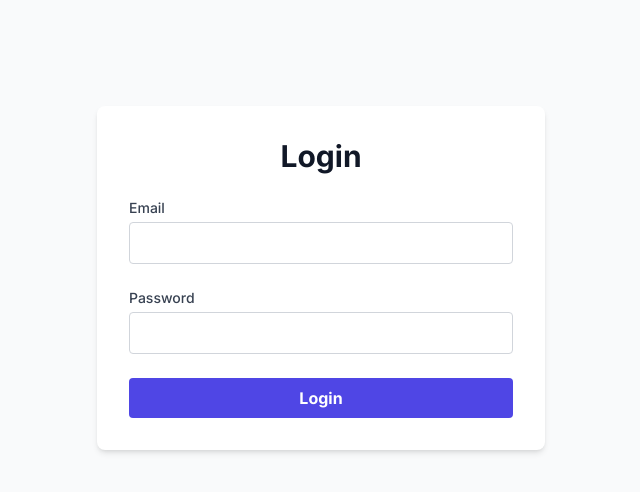
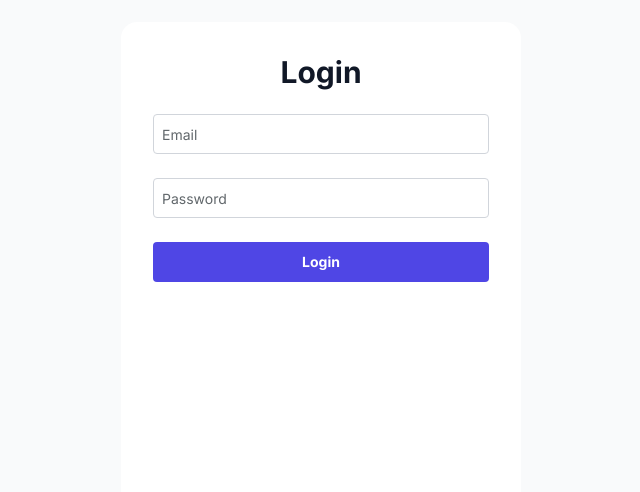
Before and after one commit to kemojal/transcribe_frontend, a Next.js app: page /login in a window 1280 px wide. Shown: the part 122-614 px from the top of the page, without its empty margins (319-959 px from the left). Built offline with nearby package versions, Linux system fonts and the light colour scheme.

Commit message:
transcribe ai frontend

```diff
--- a/app/(auth)/login/page.tsx
+++ b/app/(auth)/login/page.tsx
@@ -2,6 +2,9 @@
 import { useState } from "react";
 import axios from "axios";
 import { useRouter } from "next/navigation";
+import { BASEURL } from "@/constants";
+import { Input } from "@/components/ui/input";
+import { Button } from "@/components/ui/button";
 
 const Login = () => {
   const router = useRouter();
@@ -11,7 +14,7 @@ const Login = () => {
 
   const handleLogin = async () => {
     try {
-      const response = await axios.post("http://127.0.0.1:8000/users/login", {
+      const response = await axios.post(`${BASEURL}/users/login`, {
         email,
         password,
       });
@@ -25,48 +28,50 @@ const Login = () => {
 
   return (
     <div className="flex items-center justify-center min-h-screen bg-gray-50">
-      <div className="w-full max-w-md p-8 space-y-6 bg-white rounded-lg shadow-md">
+      <div className="w-full max-w-[400px] p-8 space-y-6 bg-white rounded-lg  min-h-[512px]">
         <h2 className="text-3xl font-bold text-center text-gray-900">Login</h2>
         {error && <p className="text-sm text-red-500 text-center">{error}</p>}
         <div>
-          <label
+          {/* <label
             htmlFor="email"
             className="block text-sm font-medium text-gray-700"
           >
             Email
-          </label>
-          <input
+          </label> */}
+          <Input
             type="email"
             name="email"
             id="email"
+            placeholder="Email"
             value={email}
             onChange={(e) => setEmail(e.target.value)}
             className="w-full p-2 mt-1 border border-gray-300 rounded focus:ring-indigo-500 focus:border-indigo-500"
           />
         </div>
         <div>
-          <label
+          {/* <label
             htmlFor="password"
             className="block text-sm font-medium text-gray-700"
           >
             Password
-          </label>
-          <input
+          </label> */}
+          <Input
             type="password"
             name="password"
             id="password"
+            placeholder="Password"
             value={password}
             onChange={(e) => setPassword(e.target.value)}
             className="w-full p-2 mt-1 border border-gray-300 rounded focus:ring-indigo-500 focus:border-indigo-500"
           />
         </div>
         <div>
-          <button
+          <Button
             onClick={handleLogin}
             className="w-full px-4 py-2 font-bold text-white bg-indigo-600 rounded hover:bg-indigo-700 focus:outline-none focus:ring-2 focus:ring-indigo-500"
           >
             Login
-          </button>
+          </Button>
         </div>
       </div>
     </div>
--- a/app/(home)/transcriptions/[id]/page.tsx
+++ b/app/(home)/transcriptions/[id]/page.tsx
@@ -2,6 +2,7 @@
 import { useEffect, useState } from "react";
 import axios from "axios";
 import { useRouter } from "next/navigation";
+import { BASEURL } from "@/constants";
 
 const TranscriptionDetail = ({ params }: { params: { id: string } }) => {
   const id = params.id;
@@ -13,7 +14,7 @@ const TranscriptionDetail = ({ params }: { params: { id: string } }) => {
         try {
           const token = localStorage.getItem("token");
           const response = await axios.get(
-            `http://localhost:8000/transcriptions/${id}`,
+            `${BASEURL}/transcriptions/${id}`,
             {
               headers: {
                 Authorization: `Bearer ${token}`,
--- /dev/null
+++ b/app/components/Dropdowns/ProjectDropdown.tsx
@@ -0,0 +1,44 @@
+import {
+  DropdownMenu,
+  DropdownMenuContent,
+  DropdownMenuItem,
+  DropdownMenuLabel,
+  DropdownMenuSeparator,
+  DropdownMenuTrigger,
+} from "@/components/ui/dropdown-menu";
+import { Copy, Ellipsis, SquarePen, Trash } from "lucide-react";
+
+export const ProjectDropdown = () => {
+  return (
+    <DropdownMenu>
+      <DropdownMenuTrigger>
+        {" "}
+        <Ellipsis size={20} />
+      </DropdownMenuTrigger>
+      <DropdownMenuContent className="mr-2">
+        <DropdownMenuLabel>Project Actions</DropdownMenuLabel>
+        <DropdownMenuSeparator />
+        <DropdownMenuItem className="cursor-pointer gap-2 ">
+          <span>
+            <Copy size={16} />
+          </span>
+          Copy shared link
+        </DropdownMenuItem>
+        <DropdownMenuItem className="cursor-pointer gap-2 ">
+          <span>
+            <SquarePen size={16} />
+          </span>
+          Edit
+        </DropdownMenuItem>
+        <DropdownMenuItem className="cursor-pointer gap-2 ">
+          <span>
+            <Trash size={16} />
+          </span>
+          Remove
+        </DropdownMenuItem>
+        {/* <DropdownMenuItem>Team</DropdownMenuItem>
+        <DropdownMenuItem>Subscription</DropdownMenuItem> */}
+      </DropdownMenuContent>
+    </DropdownMenu>
+  );
+};
--- a/app/components/ProjectDialogue.tsx
+++ b/app/components/ProjectDialogue.tsx
@@ -11,6 +11,7 @@ import {
 import { Button } from "@/components/ui/button";
 import { Input } from "@/components/ui/input";
 import { useRouter } from "next/navigation";
+import { BASEURL } from "@/constants";
 
 export const ProjectDialogue = () => {
   const [name, setName] = useState("");
@@ -30,7 +31,7 @@ export const ProjectDialogue = () => {
     }
 
     try {
-      const response = await fetch("http://localhost:8000/projects", {
+      const response = await fetch(`${BASEURL}/projects`, {
         method: "POST",
         headers: {
           "Content-Type": "application/json",
--- a/app/components/ProjectForm.tsx
+++ b/app/components/ProjectForm.tsx
@@ -2,6 +2,7 @@
 import { useState } from "react";
 import axios from "axios";
 import { useRouter } from "next/router";
+import { BASEURL } from "@/constants";
 
 const ProjectForm = () => {
   const router = useRouter();
@@ -11,7 +12,7 @@ const ProjectForm = () => {
     try {
       const token = localStorage.getItem("token");
       await axios.post(
-        "http://localhost:8000/projects",
+        `${BASEURL}/projects`,
         {
           name,
         },
--- a/app/globals.css
+++ b/app/globals.css
@@ -4,58 +4,48 @@
 
 @layer base {
   :root {
-    --background: 0 0% 100%;
-    --foreground: 222.2 84% 4.9%;
-    --card: 0 0% 100%;
-    --card-foreground: 222.2 84% 4.9%;
-    --popover: 0 0% 100%;
-    --popover-foreground: 222.2 84% 4.9%;
-    --primary: 222.2 47.4% 11.2%;
-    --primary-foreground: 210 40% 98%;
-    --secondary: 210 40% 96.1%;
-    --secondary-foreground: 222.2 47.4% 11.2%;
-    --muted: 210 40% 96.1%;
-    --muted-foreground: 215.4 16.3% 46.9%;
-    --accent: 210 40% 96.1%;
-    --accent-foreground: 222.2 47.4% 11.2%;
-    --destructive: 0 84.2% 60.2%;
-    --destructive-foreground: 210 40% 98%;
-    --border: 214.3 31.8% 91.4%;
-    --input: 214.3 31.8% 91.4%;
-    --ring: 222.2 84% 4.9%;
-    --radius: 0.5rem;
-    --chart-1: 12 76% 61%;
-    --chart-2: 173 58% 39%;
-    --chart-3: 197 37% 24%;
-    --chart-4: 43 74% 66%;
-    --chart-5: 27 87% 67%;
+    --background: 205 100% 100%;
+    --foreground: 205 5% 10%;
+    --card: 205 50% 100%;
+    --card-foreground: 205 5% 15%;
+    --popover: 205 100% 100%;
+    --popover-foreground: 205 100% 10%;
+    --primary: 205 100% 50%;
+    --primary-foreground: 0 0% 100%;
+    --secondary: 205 30% 90%;
+    --secondary-foreground: 0 0% 0%;
+    --muted: 167 30% 95%;
+    --muted-foreground: 205 5% 40%;
+    --accent: 167 30% 90%;
+    --accent-foreground: 205 5% 15%;
+    --destructive: 0 100% 50%;
+    --destructive-foreground: 205 5% 100%;
+    --border: 205 30% 82%;
+    --input: 205 30% 50%;
+    --ring: 205 100% 50%;
+    --radius: 1rem;
   }
-
   .dark {
-    --background: 222.2 84% 4.9%;
-    --foreground: 210 40% 98%;
-    --card: 222.2 84% 4.9%;
-    --card-foreground: 210 40% 98%;
-    --popover: 222.2 84% 4.9%;
-    --popover-foreground: 210 40% 98%;
-    --primary: 210 40% 98%;
-    --primary-foreground: 222.2 47.4% 11.2%;
-    --secondary: 217.2 32.6% 17.5%;
-    --secondary-foreground: 210 40% 98%;
-    --muted: 217.2 32.6% 17.5%;
-    --muted-foreground: 215 20.2% 65.1%;
-    --accent: 217.2 32.6% 17.5%;
-    --accent-foreground: 210 40% 98%;
-    --destructive: 0 62.8% 30.6%;
-    --destructive-foreground: 210 40% 98%;
-    --border: 217.2 32.6% 17.5%;
-    --input: 217.2 32.6% 17.5%;
-    --ring: 212.7 26.8% 83.9%;
-    --chart-1: 220 70% 50%;
-    --chart-2: 160 60% 45%;
-    --chart-3: 30 80% 55%;
-    --chart-4: 280 65% 60%;
-    --chart-5: 340 75% 55%;
+    --background: 205 50% 10%;
+    --foreground: 205 5% 100%;
+    --card: 205 50% 10%;
+    --card-foreground: 205 5% 100%;
+    --popover: 205 50% 5%;
+    --popover-foreground: 205 5% 100%;
+    --primary: 205 100% 50%;
+    --primary-foreground: 0 0% 100%;
+    --secondary: 205 30% 20%;
+    --secondary-foreground: 0 0% 100%;
+    --muted: 167 30% 25%;
+    --muted-foreground: 205 5% 65%;
+    --accent: 167 30% 25%;
+    --accent-foreground: 205 5% 95%;
+    --destructive: 0 100% 50%;
+    --destructive-foreground: 205 5% 100%;
+    --border: 205 30% 50%;
+    --input: 205 30% 50%;
+    --ring: 205 100% 50%;
+    --radius: 1rem;
   }
 }
 
--- /dev/null
+++ b/constants/index.ts
@@ -0,0 +1 @@
+export const BASEURL = "http://localhost:8000";
```
Also changed, not shown: app/(home)/projects/[id]/page.tsx (+72 -22 lines), app/components/ProjectList.tsx (+34 -2 lines).
